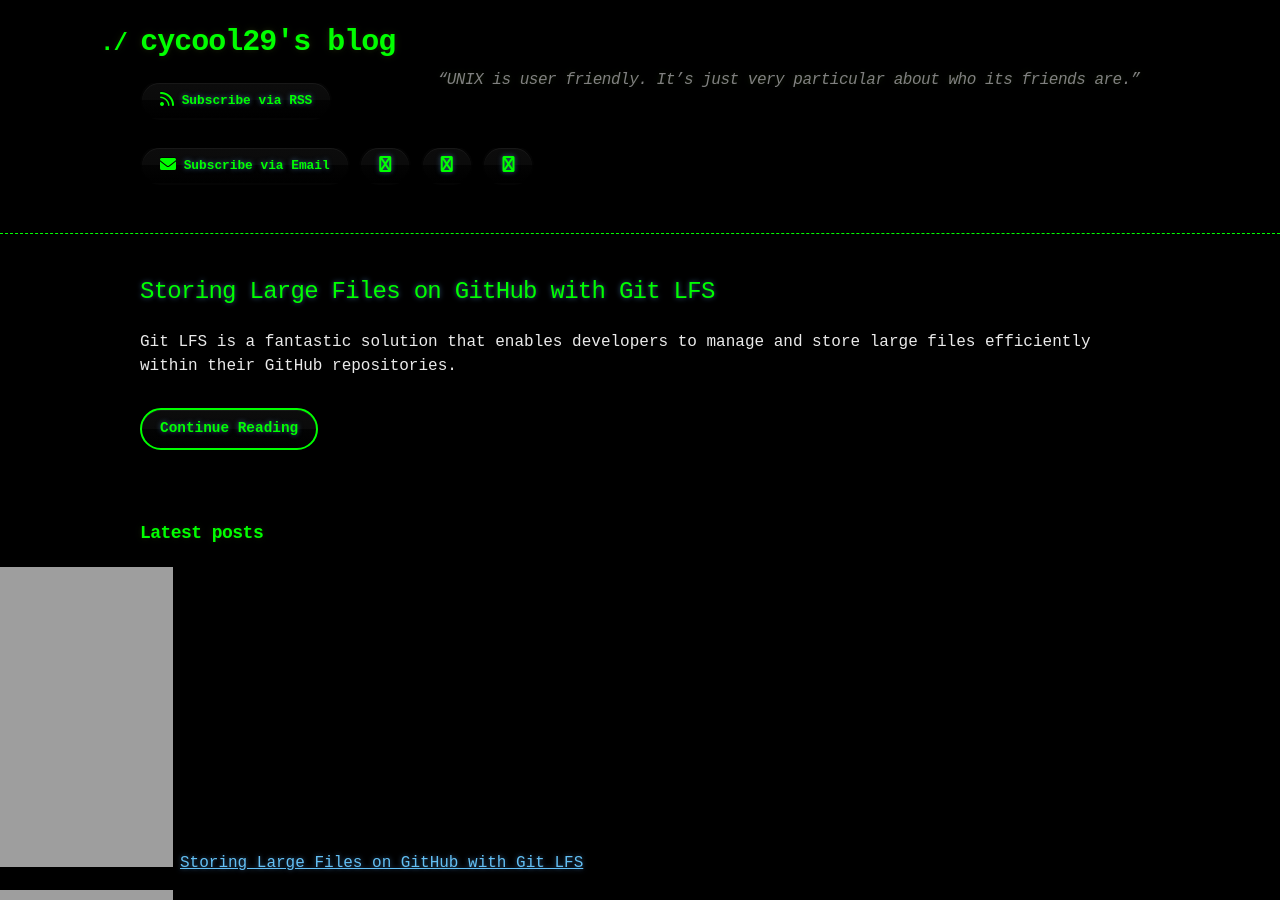
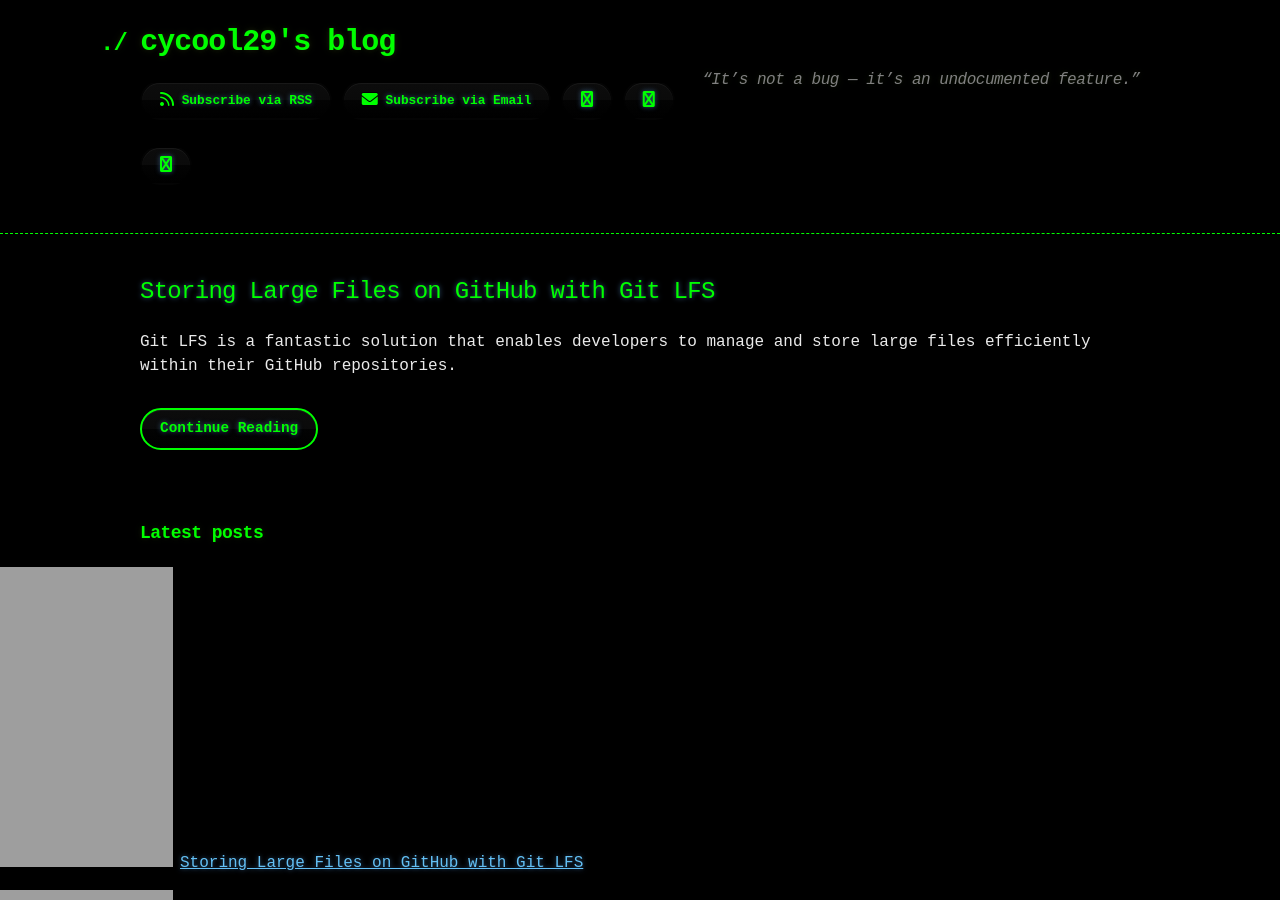
Before and after one commit to cycool29/cycool29.github.io, a Jekyll site: the page built from index.md, in a window 1280 px wide and 900 px high. Built offline with Jekyll 4.4.1, drawn with Linux system fonts in a browser that asks for light colours; a style sheet for code colours, icons or effects is not loaded.

Commit message:
Update quotes

```diff
--- a/_config.yml
+++ b/_config.yml
@@ -1,5 +1,5 @@
 title: cycool29's blog
-description: "“UNIX is user friendly. It’s just very particular about who its friends are.” "
+description: "“It’s not a bug — it’s an undocumented feature.” "
 bio: A high school student. Intermediate in Python, Git, Bash. Learning JavaScript. He/Him. "
 author: cycool29
 url: https://cycool29.github.io
```
